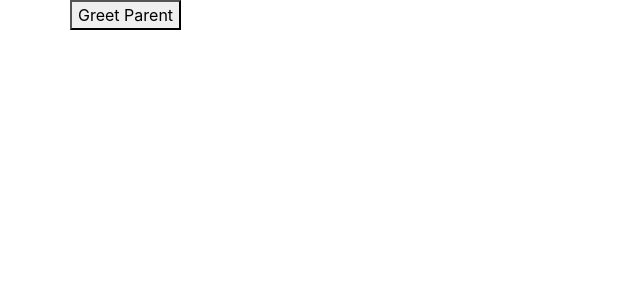
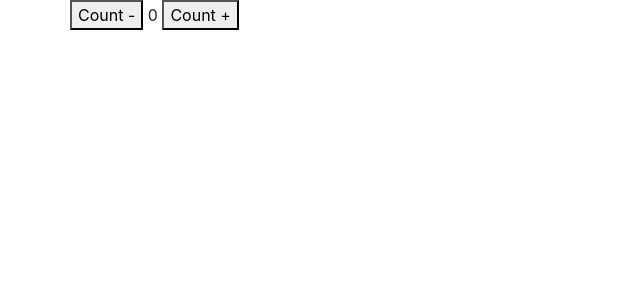
Before and after one commit to yogi721/react-tutorials, a React (Create React App) app: page / in a window 1280 px wide. Shown: the top 300 px of the page, without its empty margins (0-640 px from the left). Built offline with nearby package versions, Linux system fonts and the light colour scheme.

Commit message:
Hooks: useState

```diff
--- a/src/App.js
+++ b/src/App.js
@@ -1,6 +1,7 @@
 // import IndexTyping from './components/typing/IndexTyping';
 // import IndexDoc from './components/reactDoc/IndexDoc';
-import IndexTutorial from './components/tutorial1/IndexTutorial';
+// import IndexTutorial from './components/tutorial1/IndexTutorial';
+import IndexHooks from './components/tutorial2hooks/indexHooks';
 // import IndexTodo from './components/todo/IndexTodo';
 
 
@@ -9,7 +10,8 @@ function App() {
   return (
     <div className="container mb-5 mb-5">
       <div className="row">
-        <IndexTutorial />
+        {/* <IndexTutorial /> */}
+        <IndexHooks />
         {/* <IndexTyping /> */}
         {/* <IndexTodo /> */}
         {/* <IndexDoc /> */}
--- /dev/null
+++ b/src/components/tutorial2hooks/counter/ClassCounter.js
@@ -0,0 +1,27 @@
+import React, { Component } from 'react'
+
+class ClassCounter extends Component {
+    constructor(props) {
+        super(props)
+
+        this.state = {
+            count: 0
+        }
+    }
+
+    changeCount = () => {
+        this.setState({
+            count: this.state.count + 1
+        })
+    }
+
+    render() {
+        return (
+            <div>
+                <button onClick={this.changeCount}>Count {this.state.count}</button>
+            </div>
+        )
+    }
+}
+
+export default ClassCounter
--- /dev/null
+++ b/src/components/tutorial2hooks/counter/HookCounter.js
@@ -0,0 +1,16 @@
+import React, { useState } from 'react'
+
+function HookCounter() {
+
+    const [count, setCount] = useState(0)
+
+    return (
+        <div>
+            <button onClick={() => setCount(count - 1)}>Count -</button>
+            <span> {count} </span>
+            <button onClick={() => setCount(count + 1)}>Count +</button>
+        </div>
+    )
+}
+
+export default HookCounter
--- /dev/null
+++ b/src/components/tutorial2hooks/indexHooks.js
@@ -0,0 +1,14 @@
+import React from "react"
+import HookCounter from "./counter/HookCounter"
+// import ClassCounter from "./counter/ClassCounter"
+
+function IndexHooks() {
+    return (
+        <div>
+            {/* <ClassCounter /> */}
+            <HookCounter />
+        </div>
+    )
+}
+
+export default IndexHooks
```
